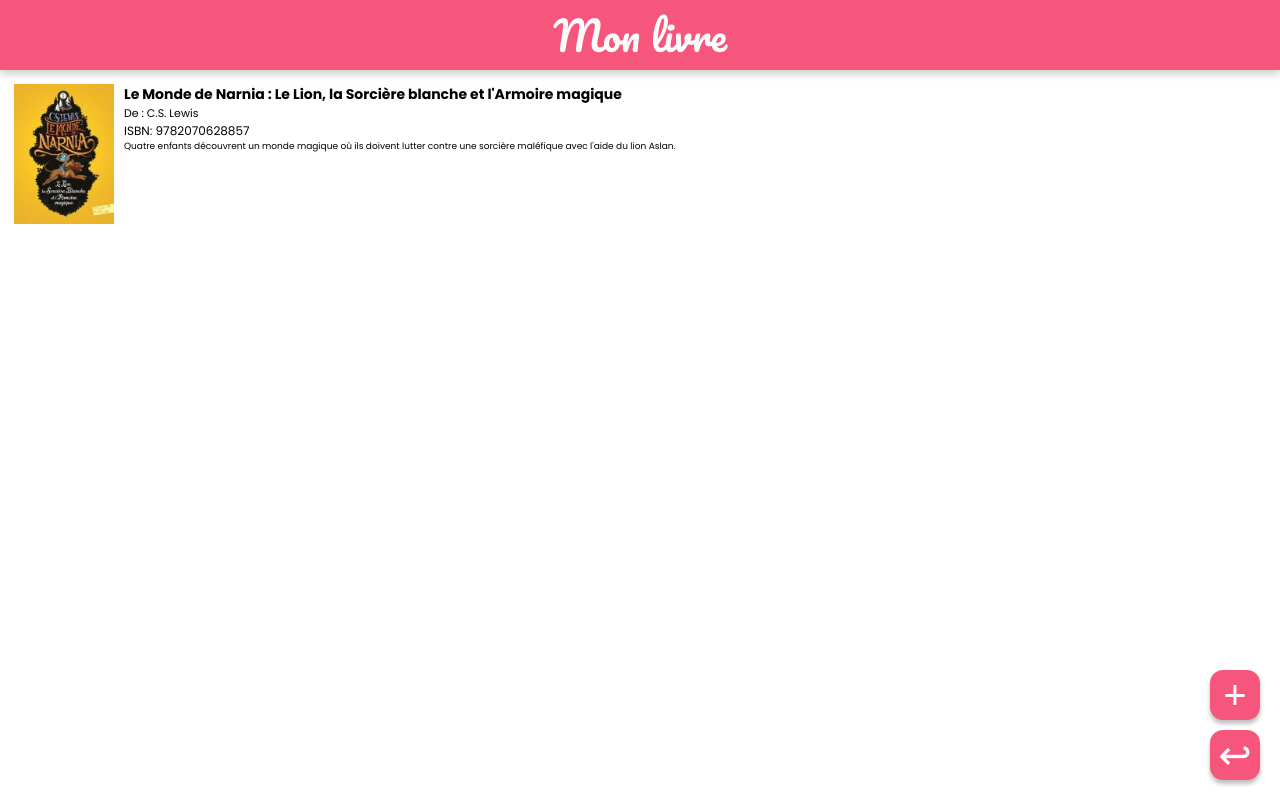
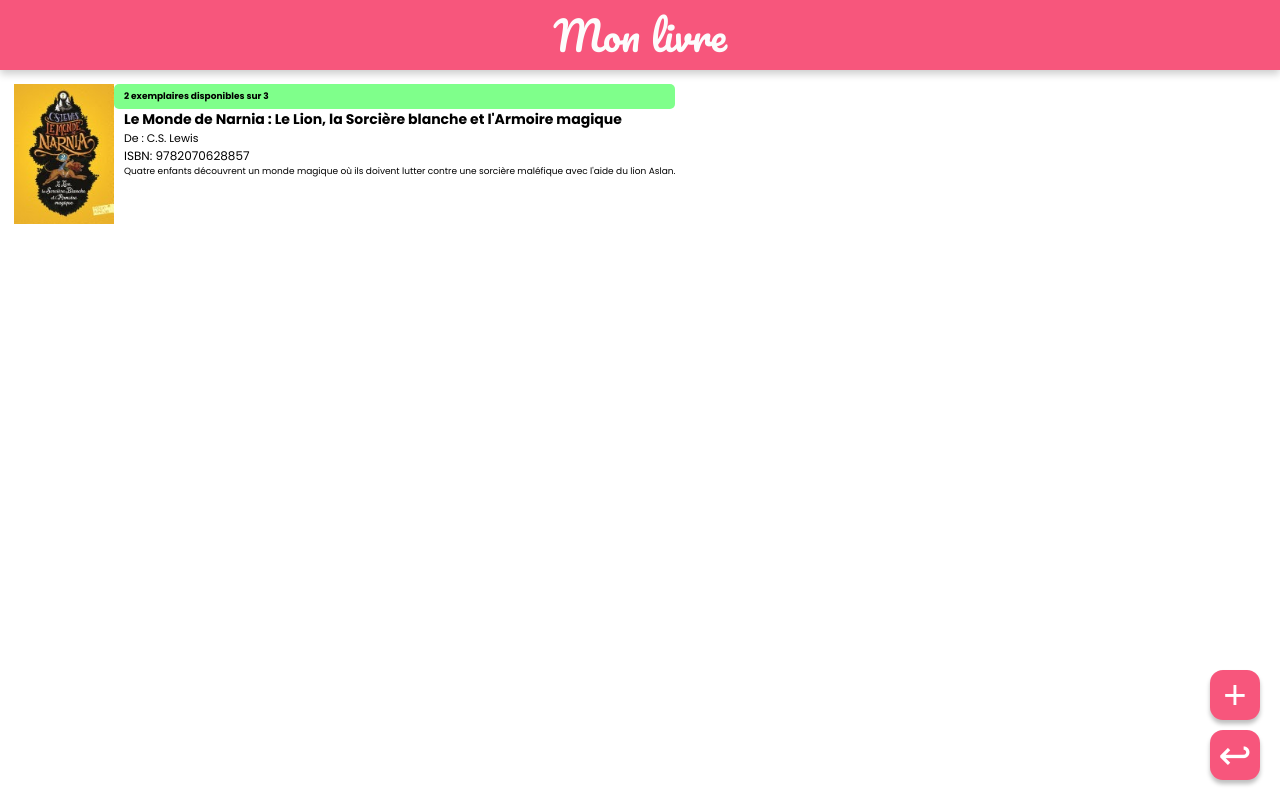
Before and after one commit to WildCodeSchool-2024-09/JS-RemoteFR-Vendangeurs-P3-BiblioClasse, a React (Vite) app in the folder client/: page /bibliotheque in a window 1280 px wide. Both pictures are taken after a click on the element 640 px from the left and 759 px from the top of the page. Built offline with nearby package versions, Linux system fonts and the light colour scheme.

Commit message:
[feat] : ok front page Mon livre

```diff
--- a/client/src/pages/Mon_livre.tsx
+++ b/client/src/pages/Mon_livre.tsx
@@ -28,6 +28,7 @@ function Mon_livre() {
           </figure>
         </div>
         <div className="infos_livre">
+          <p className="exemplaire">2 exemplaires disponibles sur 3</p>
           <p className="titre">{titre}</p>
           <p className="auteur">De : {auteur}</p>
           <p className="isbn">ISBN: {isbn}</p>
--- a/client/src/styles/Mon_livre.css
+++ b/client/src/styles/Mon_livre.css
@@ -3,6 +3,9 @@
   flex-direction: row;
   align-items: left;
   margin: 14px;
+}
+.infos_livre {
+  margin: 0;
 }
 .bookCover_container {
   display: flex;
@@ -22,18 +25,21 @@
   font-style: normal;
   font-weight: 700;
   line-height: normal;
+  margin-left: 10px;
 }
 .auteur {
   font-size: 11px;
   font-style: normal;
   font-weight: 100;
   line-height: normal;
+  margin-left: 10px;
 }
 .isbn {
   font-size: 12px;
   font-style: normal;
   font-weight: 400;
   line-height: normal;
+  margin-left: 10px;
 }
 .resume {
   text-align: justify;
@@ -41,4 +47,17 @@
   font-style: normal;
   font-weight: 400;
   line-height: normal;
+  margin-left: 10px;
 }
+.exemplaire {
+  border-radius: 5px;
+  background: rgba(0, 255, 25, 0.5);
+  height: 25px;
+  font-size: 9px;
+  font-style: normal;
+  font-weight: 700;
+  line-height: normal;
+  padding-left: 10px;
+  display: flex;
+  align-items: center;
+}
```
